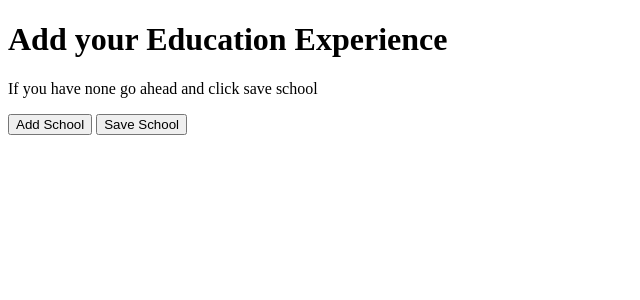
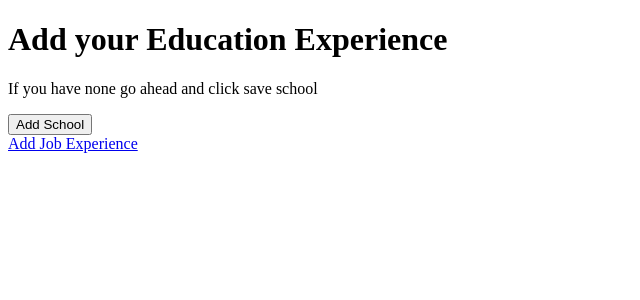
Before and after one commit to hbowlby1/resume_builder, a Django app: page /person/1/school/ in a window 1280 px wide. Shown: the top 300 px of the page, without its empty margins (0-640 px from the left). Run offline with Django 4.2, Linux system fonts and the light colour scheme; tables that the repository leaves empty hold one stand-in row (values such as "Sample post").

Commit message:
added experience and fixed URL redirect bug

```diff
--- a/buildResume/resumes/forms.py
+++ b/buildResume/resumes/forms.py
@@ -1,6 +1,6 @@
 from django import forms
 
-from .models import (Person, Education)
+from .models import (Person, Education, Jobs)
 
 class PersonForms(forms.ModelForm):
     class Meta:
@@ -25,3 +25,14 @@ class SchoolForm(forms.ModelForm):
             'year_start',
             'year_graduated',
         )
+
+class JobForm(forms.ModelForm):
+    class Meta:
+        model = Jobs
+        fields = (
+            'job_title',
+            'employer',
+            'year_started',
+            'year_end',
+            'job_description',
+        )
--- a/buildResume/resumes/models.py
+++ b/buildResume/resumes/models.py
@@ -20,3 +20,14 @@ class Education(models.Model):
     major = models.CharField(max_length=200, blank=True, null=True)
     year_start = models.CharField(max_length=4, help_text='YYYY', null=True, blank=True)
     year_graduated = models.CharField(max_length=4, help_text='YYYY', null=True, blank=True)
+
+    def __str__(self):
+        return f"({self.person.first_name}), {Education.school_name}"
+
+class Jobs(models.Model):
+    person = models.ForeignKey(Person, on_delete=models.CASCADE)
+    job_title = models.CharField(max_length=200, blank=True, null=True)
+    employer = models.CharField(max_length=200, blank=True, null=True)
+    year_started = models.CharField(max_length=8, help_text='MM/YYYY', blank=True, null=True)
+    year_end = models.CharField(max_length=8, help_text='MM/YYYY', blank=True, null=True)
+    job_description = models.TextField(null=True, blank=True)
--- a/buildResume/resumes/urls.py
+++ b/buildResume/resumes/urls.py
@@ -3,12 +3,18 @@ from django.urls import path
 from .views import (HomePageView,
 createSchool,
 createPerson,
-createSchoolForm,)
+createSchoolForm,
+createJob,
+createJobForm,)
 
 urlpatterns = [
     path('', HomePageView.as_view(), name='home'),
     path('person/', createPerson, name='person'),
-    path('person/<pk>/school/', createSchool, name='create-school'),
+    path('person/<int:pk>/jobs/', createJob, name='create-job'),
+    path('person/<int:pk>/school/', createSchool, name='create-school'),
+
+    #HTMX
     path('htmx/create-school-form', createSchoolForm, name='create-school-form'),
+    path('htmx/create-job-form', createJobForm, name='create-job-form'),
 
 ]
--- a/buildResume/resumes/views.py
+++ b/buildResume/resumes/views.py
@@ -1,13 +1,13 @@
 from django.shortcuts import render
-from django.http import HttpResponse, HttpResponseRedirect
+from django.http import HttpResponse, HttpResponsePermanentRedirect
 
 
 from django.views.generic import TemplateView
 
 from django.urls import reverse_lazy, reverse
 
-from .models import (Person, Education)
-from .forms import (SchoolForm, PersonForms)
+from .models import (Person, Education, Jobs)
+from .forms import (SchoolForm, PersonForms, JobForm)
 
 # Create your views here.
 class HomePageView(TemplateView):
@@ -20,7 +20,7 @@ def createPerson(request):
         if personForm.is_valid():
             person = personForm.save(commit=False)
             person.save()
-            return HttpResponseRedirect(f'/person/{person.id}/school/')
+            return HttpResponsePermanentRedirect(f'/person/{person.id}/school/')
         else:
             return render(request, "person_form.html", context={
                 "personForm": personForm
@@ -42,7 +42,7 @@ def createSchool(request, pk):
           school = schoolForm.save(commit=False)
           school.person = person
           school.save()
-          return HttpResponse("success")
+          return HttpResponsePermanentRedirect(f'/person/{person.id}/jobs')
         else:
             return render(request, "partials/school_form.html", context={
                 "schoolForm": schoolForm
@@ -63,3 +63,34 @@ def createSchoolForm(request):
         'schoolForm': schoolForm
     }
     return render(request, 'partials/school_form.html', context)
+
+def createJob(request, pk):
+    person = Person.objects.get(id=pk)
+    jobs = Jobs.objects.filter(person=person)
+    jobForm = JobForm(request.POST or None)
+
+    if request.method == "POST":
+        if jobForm.is_valid():
+            job = jobForm.save(commit=False)
+            job.person = person
+            job.save()
+            return HttpResponse("Job Saved")
+        else:
+            return render(request, "partials/job_form.html", context={
+                "jobForm": jobForm
+            })
+
+    context ={
+        "jobForm": jobForm,
+        "person": person,
+        "job": jobs,
+    }
+
+    return render(request, "create-job.html", context)
+
+def createJobForm(request):
+    jobForm = JobForm()
+    context = {
+        'jobForm': jobForm
+    }
+    return render(request, 'partials/job_form.html', context)
--- a/buildResume/templates/create_school.html
+++ b/buildResume/templates/create_school.html
@@ -8,9 +8,8 @@
         {% csrf_token %}
         <!--School form handler-->
         <button type='button' hx-get="{% url 'create-school-form' %}" hx-target='#schoolForm', hx-swap='beforeend'>Add School</button>
-        <input type="submit" value="Save School">
 
         <div id='schoolForm'></div>
-
     </form>
+    <a href="{% url 'create-job' person.id%}">Add Job Experience</a>
 {% endblock content %}
```
Also changed, not shown: buildResume/resumes/admin.py (+7 -2 lines), buildResume/templates/create-job.html (added, +15 -0 lines), buildResume/templates/partials/job_form.html (added, +8 -0 lines), buildResume/resumes/migrations/0003_jobs.py (added).
